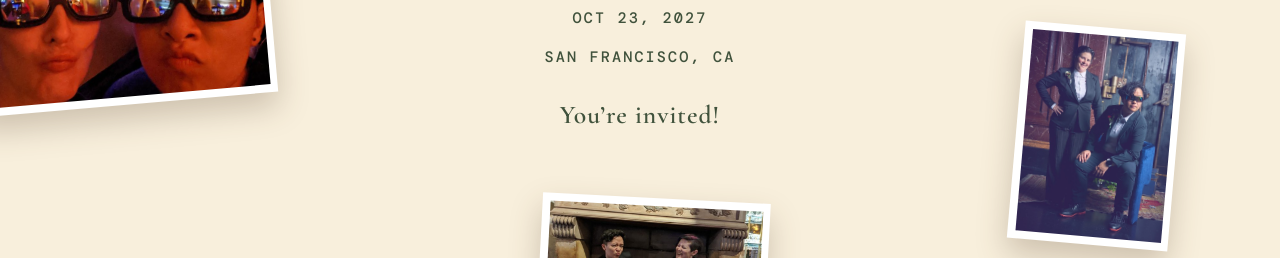
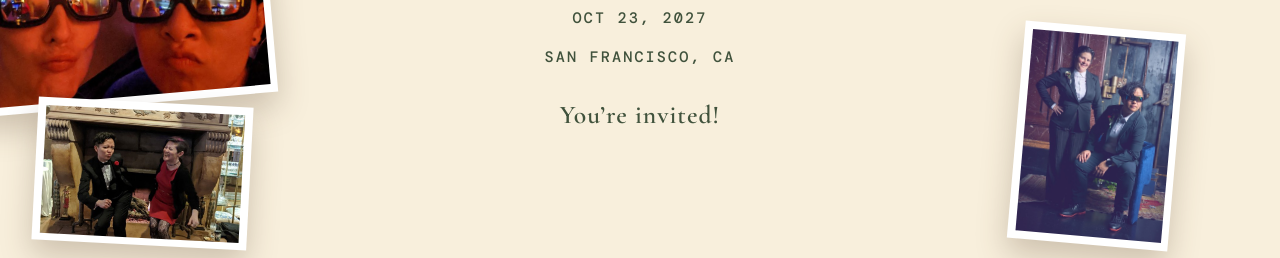
Before and after one commit to rosatolen/wedding, a website built with Vite: page index.html in a window 1280 px wide. Shown: the part 542-800 px from the top of the page. Built offline with nearby package versions, Linux system fonts and the light colour scheme.

Commit message:
Reserve clear space below invitation copy

```diff
--- a/styles.css
+++ b/styles.css
@@ -14,7 +14,7 @@ h1 span:nth-child(1) { transform: translateX(-.13em); } h1 span:nth-child(2) { t
 .collage { position: absolute; z-index: 2; left: 50%; top: 50%; width: min(calc(100% - 2rem), 42rem); height: min(calc(100svh - 2rem), 44rem); transform: translate(-50%, -50%); }.photo { position: absolute; z-index: 1; margin: 0; padding: clamp(.35rem, .6vw, .55rem); background: #fff; box-shadow: 0 .9rem 1.9rem rgb(84 60 42 / .26); cursor: pointer; pointer-events: auto; touch-action: manipulation; }.photo.is-selected { z-index: 3; }.photo img { display: block; width: 100%; height: 100%; object-fit: cover; }
 .photo--tuxedo { top: -10%; left: -35%; width: 20%; aspect-ratio: .78; transform: rotate(-6deg); }.photo--glasses { top: 25%; left: -37%; width: 28%; aspect-ratio: 1.45; transform: rotate(4deg); }.photo--paris { top: -13%; left: 8%; width: 30%; aspect-ratio: 1.5; transform: rotate(-3deg); }
 .photo--restaurant { top: -10%; left: 67%; width: 25%; aspect-ratio: 1.62; transform: rotate(5deg); }.photo--nose { top: 13%; left: 104%; width: 18%; aspect-ratio: 1.4; transform: rotate(-6deg); }
-.photo--neon { bottom: 15%; left: -50%; width: 45%; aspect-ratio: 1.5; transform: rotate(-5deg); }.photo--fireplace { bottom: -20%; left: 35%; width: 34%; aspect-ratio: 1.5; transform: rotate(3deg); }.photo--door { bottom: -5%; left: 106%; width: 24%; aspect-ratio: .74; transform: rotate(5deg); }
-@media (min-width: 701px) and (max-width: 980px) { .invitation { padding: 1.5rem 1rem; }.content, .collage { width: min(calc(100% - 2rem), 35rem); }.collage { height: min(calc(100svh - 2rem), 48rem); }.photo--tuxedo { top: -10%; left: -27%; width: 20%; }.photo--paris { top: -13%; left: 8%; width: 28%; }.photo--restaurant { top: -10%; left: 66%; width: 24%; }.photo--nose { top: 13%; left: 104%; width: 18%; }.photo--glasses { top: 27%; left: -29%; width: 25%; }.photo--neon { bottom: 4%; left: -30%; width: 34%; }.photo--fireplace { bottom: -8%; left: 35%; width: 30%; }.photo--door { bottom: 2%; left: 105%; width: 21%; } }
-@media (max-width: 700px) { .invitation { padding: 1rem .75rem; }.collage { width: calc(100% - 1.5rem); height: min(82svh, 44rem); }.photo--tuxedo { top: -8%; left: 0; width: 26%; }.photo--paris { top: -9%; left: 31%; width: 31%; }.photo--restaurant { top: -8%; left: 67%; width: 27%; }.photo--nose { top: 12%; left: 78%; width: 22%; }.photo--glasses { top: 25%; left: -4%; width: 28%; }.photo--neon { bottom: 5%; left: -8%; width: 38%; }.photo--fireplace { bottom: -10%; left: 35%; width: 38%; }.photo--door { bottom: 3%; left: 79%; width: 23%; } h1 { font-size: clamp(3.9rem, 17vw, 5.6rem); line-height: .98; } }
+.photo--neon { bottom: 15%; left: -50%; width: 45%; aspect-ratio: 1.5; transform: rotate(-5deg); }.photo--fireplace { bottom: -5%; left: -40%; width: 32%; aspect-ratio: 1.5; transform: rotate(3deg); }.photo--door { bottom: -5%; left: 106%; width: 24%; aspect-ratio: .74; transform: rotate(5deg); }
+@media (min-width: 701px) and (max-width: 980px) { .invitation { padding: 1.5rem 1rem; }.content, .collage { width: min(calc(100% - 2rem), 35rem); }.collage { height: min(calc(100svh - 2rem), 48rem); }.photo--tuxedo { top: -10%; left: -27%; width: 20%; }.photo--paris { top: -13%; left: 8%; width: 28%; }.photo--restaurant { top: -10%; left: 66%; width: 24%; }.photo--nose { top: 13%; left: 104%; width: 18%; }.photo--glasses { top: 27%; left: -29%; width: 25%; }.photo--neon { bottom: 20%; left: -30%; width: 34%; }.photo--fireplace { bottom: 4%; left: -34%; width: 26%; }.photo--door { bottom: 2%; left: 105%; width: 21%; } }
+@media (max-width: 700px) { .invitation { padding: 1rem .75rem; }.collage { width: calc(100% - 1.5rem); height: min(82svh, 44rem); }.photo--tuxedo { top: -8%; left: 0; width: 26%; }.photo--paris { top: -9%; left: 31%; width: 31%; }.photo--restaurant { top: -8%; left: 67%; width: 27%; }.photo--nose { top: 12%; left: 78%; width: 22%; }.photo--glasses { top: 25%; left: -4%; width: 28%; }.photo--neon { bottom: 22%; left: -8%; width: 38%; }.photo--fireplace { bottom: 4%; left: -26%; width: 28%; }.photo--door { bottom: 3%; left: 79%; width: 23%; } h1 { font-size: clamp(3.9rem, 17vw, 5.6rem); line-height: .98; } }
 @media (max-width: 380px) { h1 { font-size: clamp(3.6rem, 17vw, 4.5rem); } .details p { font-size: .75rem; letter-spacing: .1em; } }
```
